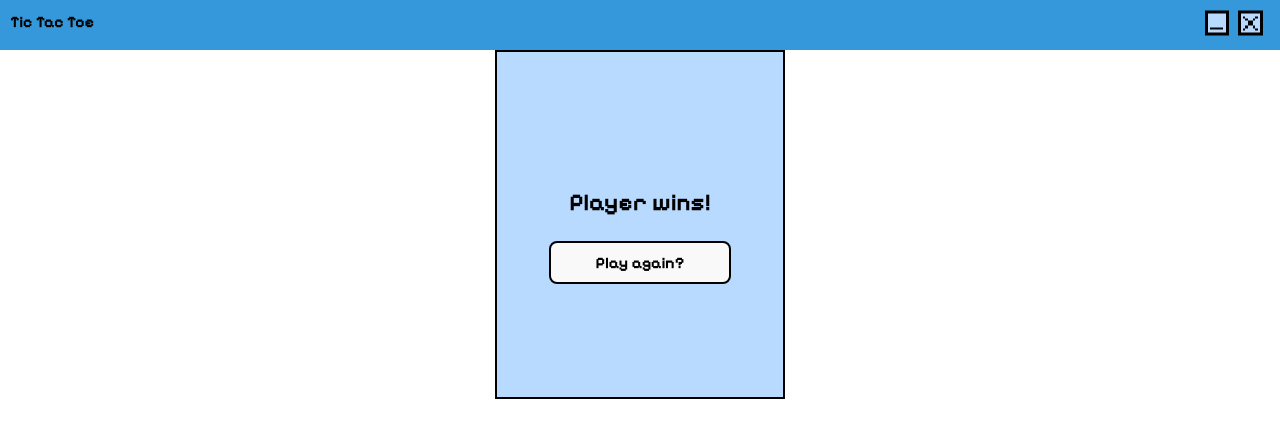
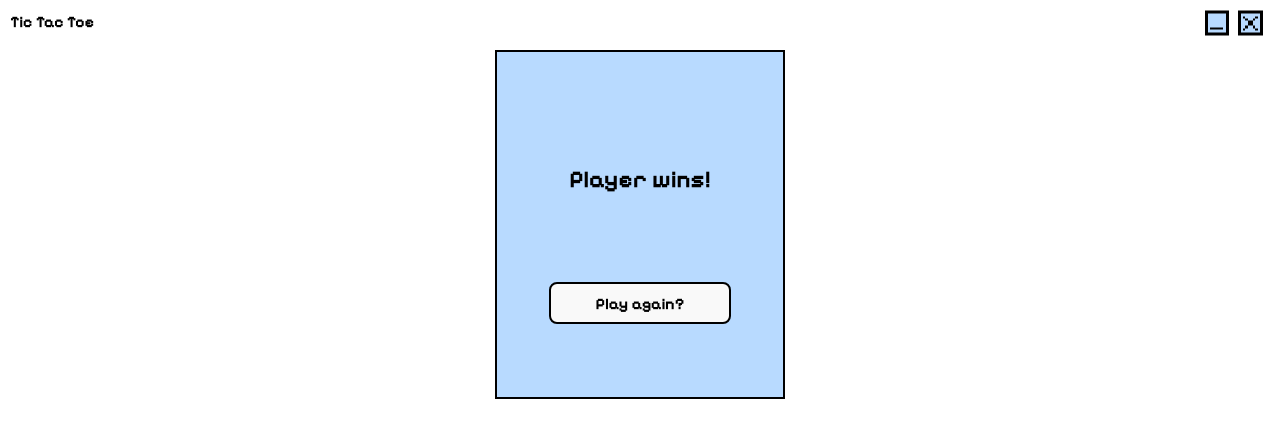
Before and after one commit to rcchao/tic-tac-toe-desktop-app, a React (Vite) app: page /end in a window 1280 px wide. Shown: the top 438 px of the page. Built offline with nearby package versions, Linux system fonts and the light colour scheme.

Commit message:
Ensure consistency across home and end page

```diff
--- a/src/ui/index.css
+++ b/src/ui/index.css
@@ -4,6 +4,7 @@
   font-weight: bold;
   font-style: normal;
 }
+/*  TODO: clean up this file */
 
 :root {
   width: 100%;
@@ -42,10 +43,10 @@ body, html {
   height: 100%;
 }
 
-h1 {
-  font-weight: bold;
-  font-size: 3.2em;
-  line-height: 1.1;
+h2 {
+  position: absolute;
+  top: 90px;
+  left: center;
 }
 
 button {
@@ -75,6 +76,9 @@ button:focus-visible {
   display: flex;
   align-items: center;
   justify-content: center;
+  position: absolute;
+  top: 230px;
+  left: center;
   padding: 0;
 }
 
@@ -94,6 +98,9 @@ button:focus-visible {
   display: flex;
   align-items: center;
   justify-content: center;
+  position: absolute;
+  top: 230px;
+  left: center;
   padding: 0;
 }
 
@@ -121,7 +128,6 @@ button:focus-visible {
 .title-bar-header {
   width: 100%;
   height: 50px;
-  background-color: #3498db;
   text-align: left;
   box-sizing: border-box;
   display: flex;
--- a/src/ui/pages/Gamepage.tsx
+++ b/src/ui/pages/Gamepage.tsx
@@ -7,19 +7,21 @@ interface GamepageProps {
   outcome: string | null;
 }
 
-function Gamepage({onOutcomeChange, outcome}: GamepageProps) {
+function Gamepage({ onOutcomeChange, outcome }: GamepageProps) {
   const navigate = useNavigate();
 
   // Navigate to end screen if game ends
   useEffect(() => {
     if (outcome) {
-      navigate('/end');
+      navigate("/end");
     }
-  }, [outcome, navigate])
+  }, [outcome, navigate]);
 
   return (
-    <div>
-      <Board onOutcomeChange={onOutcomeChange}/>
+    <div className="page-container">
+      <div className="game-border">
+        <Board onOutcomeChange={onOutcomeChange} />
+      </div>
     </div>
   );
 }
```
